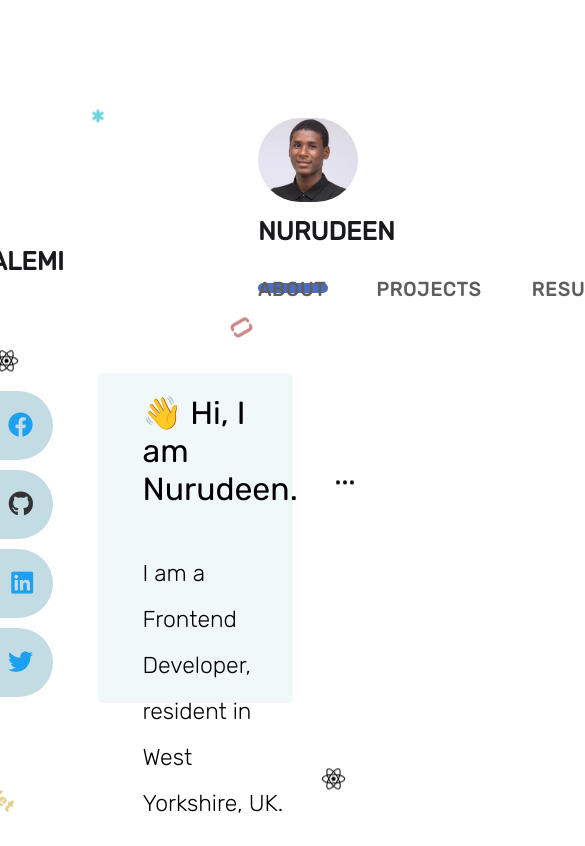
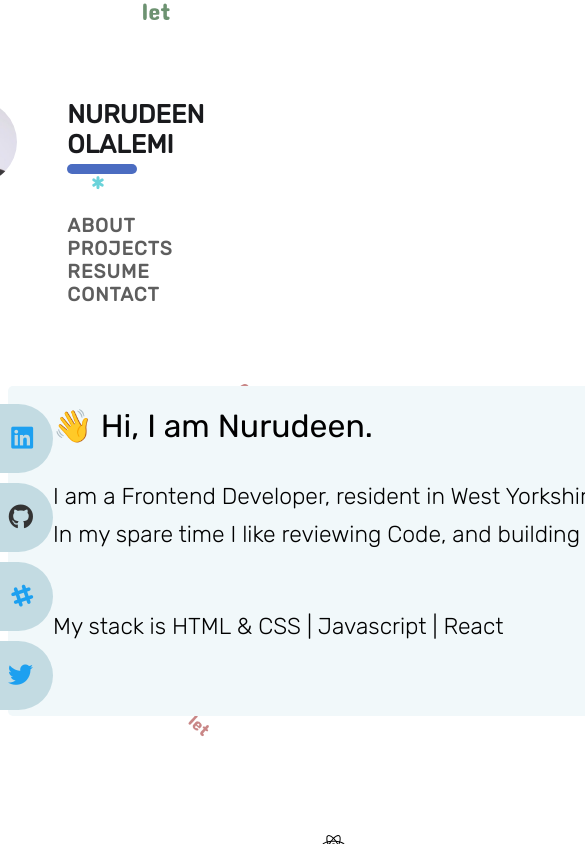
Before and after one commit to olalemi/myportfolio, a plain HTML site: page myportfolio.html in a window 390 px wide. Shown: the top 846 px of the page, 585 px wide, since content can reach past the window. Drawn offline with Linux system fonts and the light colour scheme.

Commit message:
flexbox and centered my header

```diff
--- a/myportfolio.css
+++ b/myportfolio.css
@@ -12,12 +12,11 @@ body{
 }
 
  .img_1{
+
      border-radius:100px;
      max-width: 100px;
      max-height: 100px;
-     margin-left:300px;
-     margin-top:110px;
-     margin-right:auto;
+
 
  }
 
@@ -28,37 +27,33 @@ body{
     text-rendering: optimizeLegibility;
     text-decoration: none;
     padding-right:50px;
-    outline:0px;
     letter-spacing:1px;
   }
 
   .flex_item:hover{
-     color: #4147B2;
+     color: #4b6cc1;
 }
   .text_box {
       background:#F1F8FA;
       display: flex;
+      flex-wrap: wrap;
       flex-direction: column;
       justify-items: center;
       align-items: flex-start;
       width: 1000px;
       height: 330px;
       margin: auto;
-      margin-top:120px;
+      margin-top: 80px;
       border-radius: 5px;
   }
 
   .navbar {
-      position:fixed;
       top:8rem;
-      max-width:70%;
-      height:1%;
-      display:flex;
-      justify-content:space-around;
-      align-items:right;
+      max-width:100%;
       list-style-type: none;
-      margin-left:450px;
-      margin-top:50px;
+      margin-top:40px;
+
+
   }
 
   .Welcome_text {
@@ -84,26 +79,43 @@ body{
     text-decoration: none;
 }
 
-.Logo{
+
+.Logo {
     font-weight: 900;
-    font-size: 1.6rem;
+    font-size:1.6rem;
     color: #191a1d;
-    margin-left:450px;
+    margin-top: -1px;
+
 
 }
 
 .Logo:after {
-    content: ""; /* This is necessary for the pseudo element to work. */
-    display: block; /* This will put the pseudo element on its own line. */
-    margin-left: 450px ; /* This will center the border. */
-    max-width: 70px; /* Change this to whatever width you want. */
-    border-bottom: 10px solid #4b6cc1; /* This creates the border. Replace black with whatever color you want. */
+    content: "";
+    display: block;
+    max-width: 70px;
+    border-bottom: 10px solid #4b6cc1;
     border-radius: 1000px;
-    margin-top:7px;
+    margin-top: 5px;
+
 }
 
 .Home_nav {
-    margin-top:-100px;
+    margin-top:-85px;
+    display:flex;
+    flex-direction: column;
+    flex-wrap: wrap;
+    justify-content: center;
+    margin:0px;
+    margin-left: 50px;
+
+}
+
+.main{
+  display:flex;
+  justify-content: center;
+  margin-top:100px;
+  margin-right: 250px;
+
 }
 
 .social{
@@ -116,7 +128,7 @@ body{
     margin-top: -160px;
   }
 
-  .social a{
+  .social a {
     color: #fff;
     background: #c3dbe2;
     font-size: 25px;
@@ -152,86 +164,3 @@ body{
   .social a:nth-child(4) i{
     color: #1DA0F0;
   }
-
-
-@media screen and (min-width:1626px){
-
-    header{
-        width:50vw;
-    }
-
-}
-
-@media screen and (max-width:1257px){
-
-    .text_box {
-        width: 50vw;
-        height: 330px;
-        margin: auto;
-        margin-top:80px;
-        border-radius: 5px;
-    }
-
-    .img_1{
-        border-radius:100px;
-        max-width: 100px;
-        max-height: 100px;
-        margin-left:250px;
-        margin-top:110px;
-        margin-right:auto;
-
-    }
-
-    .navbar {
-        position:fixed;
-        top:8rem;
-        max-width:70%;
-        height:1%;
-        display:flex;
-        justify-content:space-around;
-        align-items:right;
-        list-style-type: none;
-        margin-left:300px;
-        margin-top:150px;
-    }
-
-
-    .Home_nav {
-        margin-left:-50px;
-        margin-top:10px;
-    }
-
-
-    .Logo{
-        margin-left:300px;
-
-    }
-
-    .Logo:after {
-        margin-left: 300px ; /* This will center the border. */
-        max-width: 70px; /* Change this to whatever width you want. */
-        margin-top:7px;
-    }
-    .about_status_1,.about_status_2{
-        line-height:2;
-    }
-}
-
-@media screen and (max-width:650px){
-
-    .text_box {
-        width: 50vw;
-        height: 330px;
-        margin: auto;
-        margin-top:80px;
-        border-radius: 5px;
-    }
-
-
-}
-
-@media screen and (max-width:300px){
-
-
-
-}
--- a/myportfolio.html
+++ b/myportfolio.html
@@ -46,10 +46,16 @@
 
          <!--social buttons start-->
             <div class="social">
-                <a href="#"> <i class="fab fa-facebook"></i></a>
-                <a href="#"> <i class="fab fa-github"></i></a>
-                <a href="#"> <i class="fab fa-linkedin"></i></a>
-                <a href="#"> <i class="fab fa-twitter"></i></a>
+                <a href="https://www.linkedin.com/in/nurudeen-olalemi-6b2a33b4" target="_blank"><i class="fab fa-linkedin"></i></a>
+
+
+                <a href="https://github.com/olalemi"  target="_blank"> <i class="fab fa-github"></i></a>
+
+                <a href="https://www.frontendmentor.io/profile/olalemi" target="_blank"> <i class="fab  fa-slack-hash"></i></a>
+
+
+                <a href="https://twitter.com/nerdytoo" target="_blank"> <i class="fab fa-twitter"></i></a>
+
             </div>
         <!--social buttons end-->
 
```
